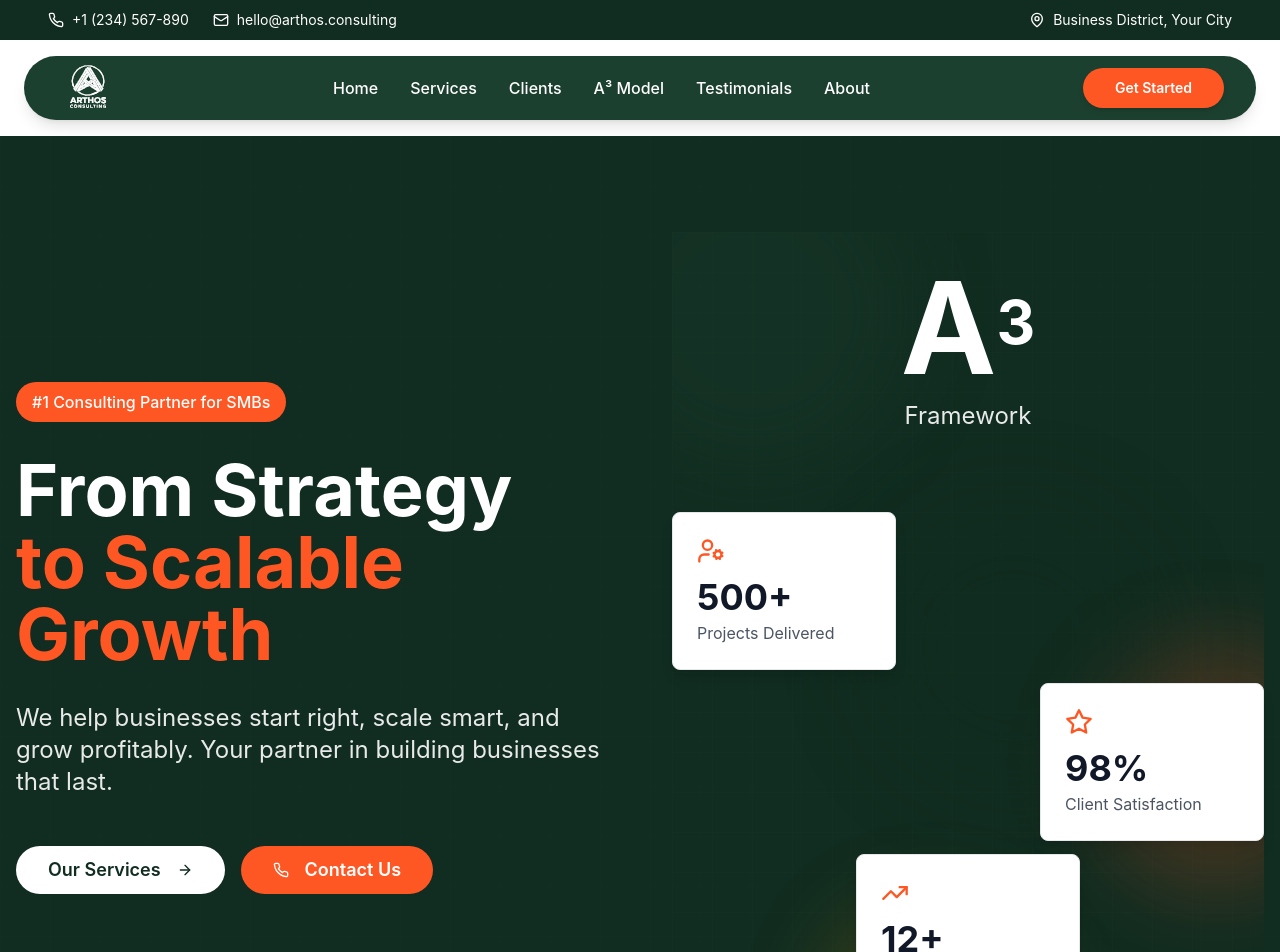
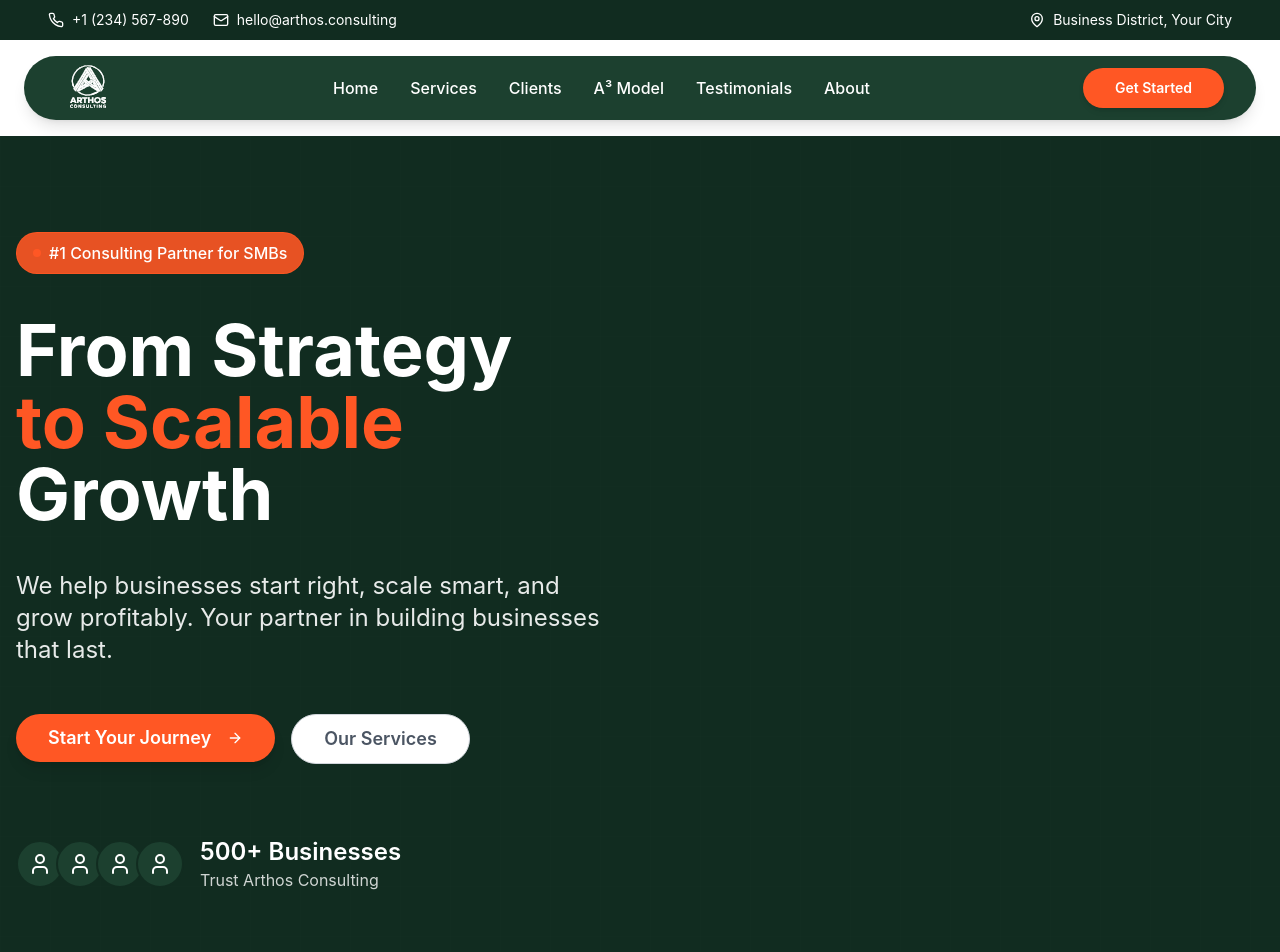
Before and after one commit to naren4488/arthosconsulting, a React (Vite) app: page / in a window 1280 px wide. Shown: the top 952 px of the page. Built offline with nearby package versions, Linux system fonts and the light colour scheme.

Commit message:
updated hero section

```diff
--- a/src/components/sections/HeroContent.tsx
+++ b/src/components/sections/HeroContent.tsx
@@ -1,23 +1,26 @@
 import { Button } from '@/components/ui/button'
-import { ArrowRight, Phone } from 'lucide-react'
+import { ArrowRight, User } from 'lucide-react'
 import { cn } from '@/lib/utils'
 
 export default function HeroContent() {
   return (
-    <div className="flex flex-col justify-center space-y-6 md:space-y-8">
+    <div className="flex flex-col justify-center space-y-6 md:space-y-8 lg:space-y-10">
       {/* Tagline Badge */}
       <div className="inline-flex items-center">
-        <div className="bg-primary text-white px-4 py-2 rounded-full text-sm md:text-base font-medium">
+        <div className="bg-primary/90 border border-primary/80 text-white px-4 py-2 rounded-full text-sm md:text-base font-medium flex items-center gap-2">
+          <div className="w-2 h-2 bg-primary rounded-full"></div>
           #1 Consulting Partner for SMBs
         </div>
       </div>
 
       {/* Main Heading */}
       <div className="space-y-2 md:space-y-4">
-        <h1 className="text-4xl md:text-5xl lg:text-6xl xl:text-7xl font-bold leading-tight">
+        <h1 className="text-4xl md:text-5xl lg:text-6xl xl:text-7xl 2xl:text-8xl font-bold leading-tight">
           <span className="text-white">From Strategy</span>
           <br />
-          <span className="text-primary">to Scalable Growth</span>
+          <span className="text-primary">to Scalable</span>
+          <br />
+          <span className="text-white">Growth</span>
         </h1>
       </div>
 
@@ -27,28 +30,53 @@
       </p>
 
       {/* CTA Buttons */}
-      <div className="flex flex-col sm:flex-row gap-4 pt-4">
-        {/* Our Services Button - White with dark green text and arrow */}
+      <div className="flex flex-col sm:flex-row gap-4 pt-2">
+        {/* Start Your Journey Button - Orange with white text and arrow */}
         <Button
           size="lg"
           className={cn(
-            "bg-white hover:bg-gray-50 text-brand-dark-green border-0 rounded-full px-8 py-6 text-base md:text-lg font-semibold group"
+            "bg-primary hover:bg-primary/90 text-white border-0 rounded-full px-8 py-6 text-base md:text-lg font-semibold group shadow-lg hover:shadow-xl transition-all"
+          )}
+        >
+          Start Your Journey
+          <ArrowRight className="ml-2 w-5 h-5 group-hover:translate-x-1 transition-transform" />
+        </Button>
+
+        {/* Our Services Button - White with gray text */}
+        <Button
+          size="lg"
+          variant="outline"
+          className={cn(
+            "bg-white hover:bg-gray-50 text-gray-600 border-gray-300 rounded-full px-8 py-6 text-base md:text-lg font-semibold"
           )}
         >
           Our Services
-          <ArrowRight className="ml-2 w-5 h-5 text-brand-dark-green group-hover:translate-x-1 transition-transform" />
         </Button>
+      </div>
 
-        {/* Contact Us Button - Orange with white text and phone icon */}
-        <Button
-          size="lg"
-          className={cn(
-            "bg-primary hover:bg-primary/90 text-primary-foreground rounded-full px-8 py-6 text-base md:text-lg font-semibold"
-          )}
-        >
-          <Phone className="mr-2 w-5 h-5" />
-          Contact Us
-        </Button>
+      {/* Statistics Section */}
+      <div className="flex items-center gap-4 pt-6 md:pt-8">
+        {/* User Icons */}
+        <div className="flex -space-x-2">
+          {[...Array(4)].map((_, i) => (
+            <div
+              key={i}
+              className="w-10 h-10 md:w-12 md:h-12 rounded-full border-2 border-brand-dark-green bg-brand-nav-green flex items-center justify-center overflow-hidden"
+            >
+              <User className="w-5 h-5 md:w-6 md:h-6 text-white" />
+            </div>
+          ))}
+        </div>
+
+        {/* Statistics Text */}
+        <div className="flex flex-col">
+          <span className="text-white text-lg md:text-xl lg:text-2xl font-semibold">
+            500+ Businesses
+          </span>
+          <span className="text-white/80 text-sm md:text-base">
+            Trust Arthos Consulting
+          </span>
+        </div>
       </div>
     </div>
   )
--- a/src/components/sections/HeroSection.tsx
+++ b/src/components/sections/HeroSection.tsx
@@ -1,5 +1,4 @@
 import HeroContent from './HeroContent'
-import HeroVisuals from './HeroVisuals'
 
 export default function HeroSection() {
   return (
@@ -25,7 +24,7 @@
 
           {/* Right Column - Visuals */}
           <div className="order-1 lg:order-2">
-            <HeroVisuals />
+            {/* <HeroVisuals /> */}
           </div>
         </div>
       </div>
```
